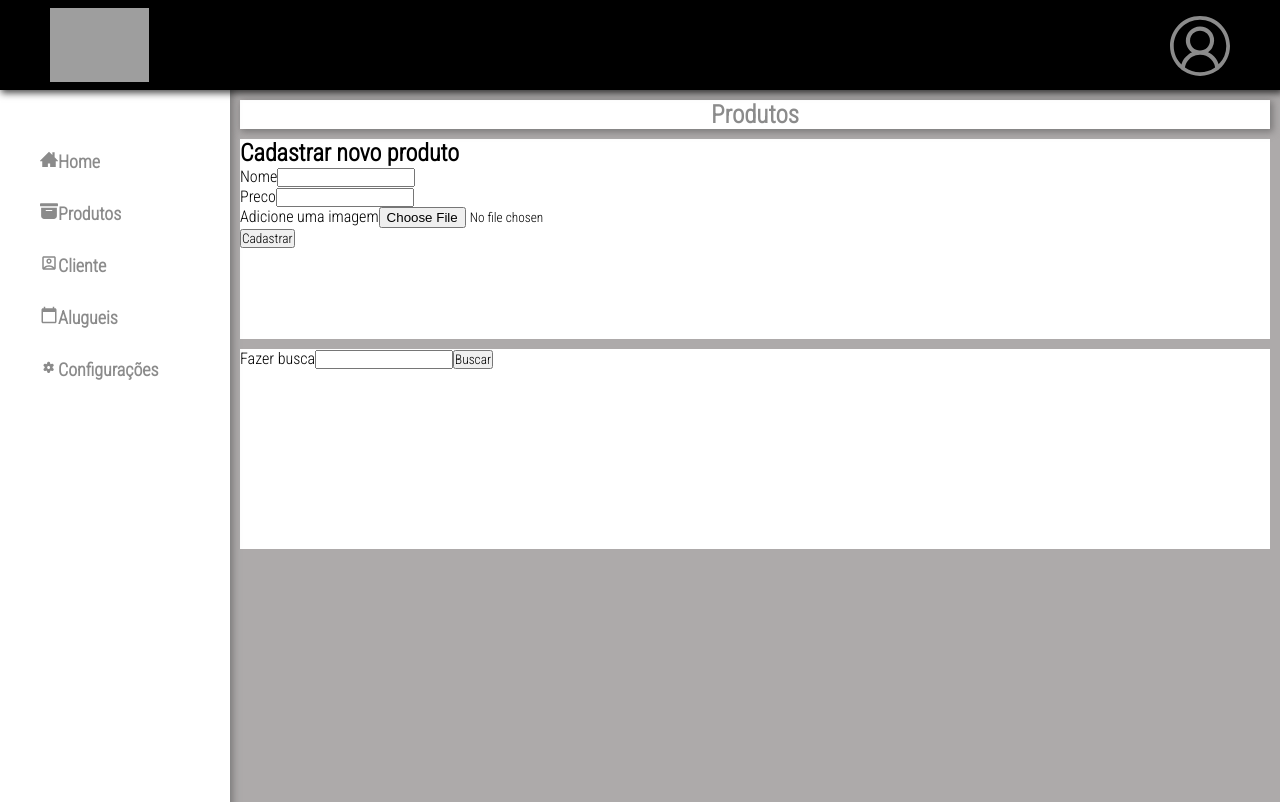
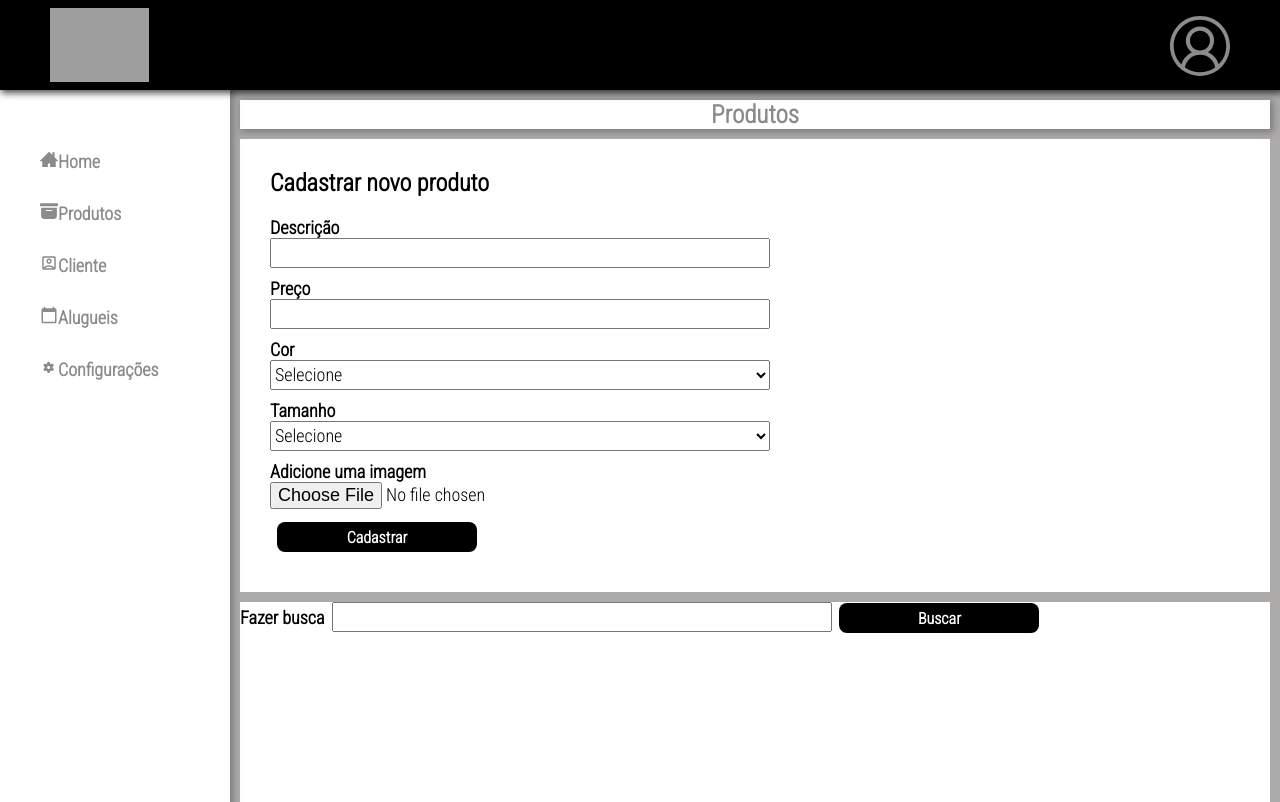
Before and after one commit to julio-r-ai/top-fashion, a React (Vite) app: page /product in a window 1280 px wide. Built offline with nearby package versions, Linux system fonts and the light colour scheme; grey boxes are pictures that could not be loaded.

Commit message:
Finalizando formulário de cadastro

```diff
--- a/src/App.css
+++ b/src/App.css
@@ -155,7 +155,58 @@ body{
 .register{
   margin-top: 40px;
   background-color: rgb(255, 255, 255);
-  height: 200px;
+  padding: 30px;
+  gap: 20px;
+}
+
+.register h2{
+  margin-bottom: 20px;
+}
+
+.register div{
+  margin-bottom: 10px;
+}
+
+.registerInterno{
+  width: 500px;
+}
+
+label{
+  font-size: 18px;
+  font-weight: bold;
+  margin-right: 8px;
+}
+
+input, select{
+  width: 500px;
+  height:30px;
+  font-size: 18px;
+}
+
+button{
+  height: 30px;
+  width: 200px;
+  font-size: 16px;
+  font-weight: bolder;
+  border-radius: 8px;
+  border: none;
+  background-color: black;
+  color: white;
+  transition: 0.1s;
+  margin-left: 7px;
+}
+
+button:hover{
+  height: 31px;
+  width: 203px;
+  font-size: 16px;
+  font-weight: bolder;
+  border-radius: 8px;
+  border: none;
+  background-color: black;
+  color: white;
+  transition: 0.1s;
+  box-shadow: 2px 2px 7px 1px rgba(70, 70, 70, 0.718);
 }
 
 .search{
--- a/src/routes/Product.jsx
+++ b/src/routes/Product.jsx
@@ -10,14 +10,39 @@ const Product = () => {
         </motion.div>
 
         <motion.div className="register">
+           <div className="registerInterno">
            <h2>Cadastrar novo produto</h2>
            <div>
-                <label htmlFor="">Nome</label>
-                <input type="text"></input>
+                <label htmlFor="">Descrição</label>
+                <input type="text" name="description"></input>
            </div>
            <div>
-                <label htmlFor="">Preco</label>
-                <input type="text" />
+                <label htmlFor="">Preço</label>
+                <input type="text" name="price"/>
+           </div>
+           <div>
+                <label htmlFor="">Cor</label>
+               <select name="departamento">
+                    <option selected disabled>Selecione</option>
+                    <option value="red">Vermelho</option>
+                    <option value="blue">Azul</option>
+                    <option value="pink">Rosa</option>
+                    <option value="yelow">Amarelho</option>
+                    <option value="White">Branco</option>
+                    <option value="Black">Preto</option>
+               </select>
+           </div>
+           <div>
+                <label htmlFor="">Tamanho</label>
+               <select name="departamento">
+                    <option selected disabled>Selecione</option>
+                    <option value="6">P</option>
+                    <option value="5">PP</option>
+                    <option value="4">M</option>
+                    <option value="3">G</option>
+                    <option value="2">GG</option>
+                    <option value="1">XGG</option>
+               </select>
            </div>
            <div>
                 <label htmlFor="">Adicione uma imagem</label>
@@ -25,6 +50,7 @@ const Product = () => {
            </div>
            <div>
                 <button>Cadastrar</button>
+           </div>
            </div>
         </motion.div>
 
```
